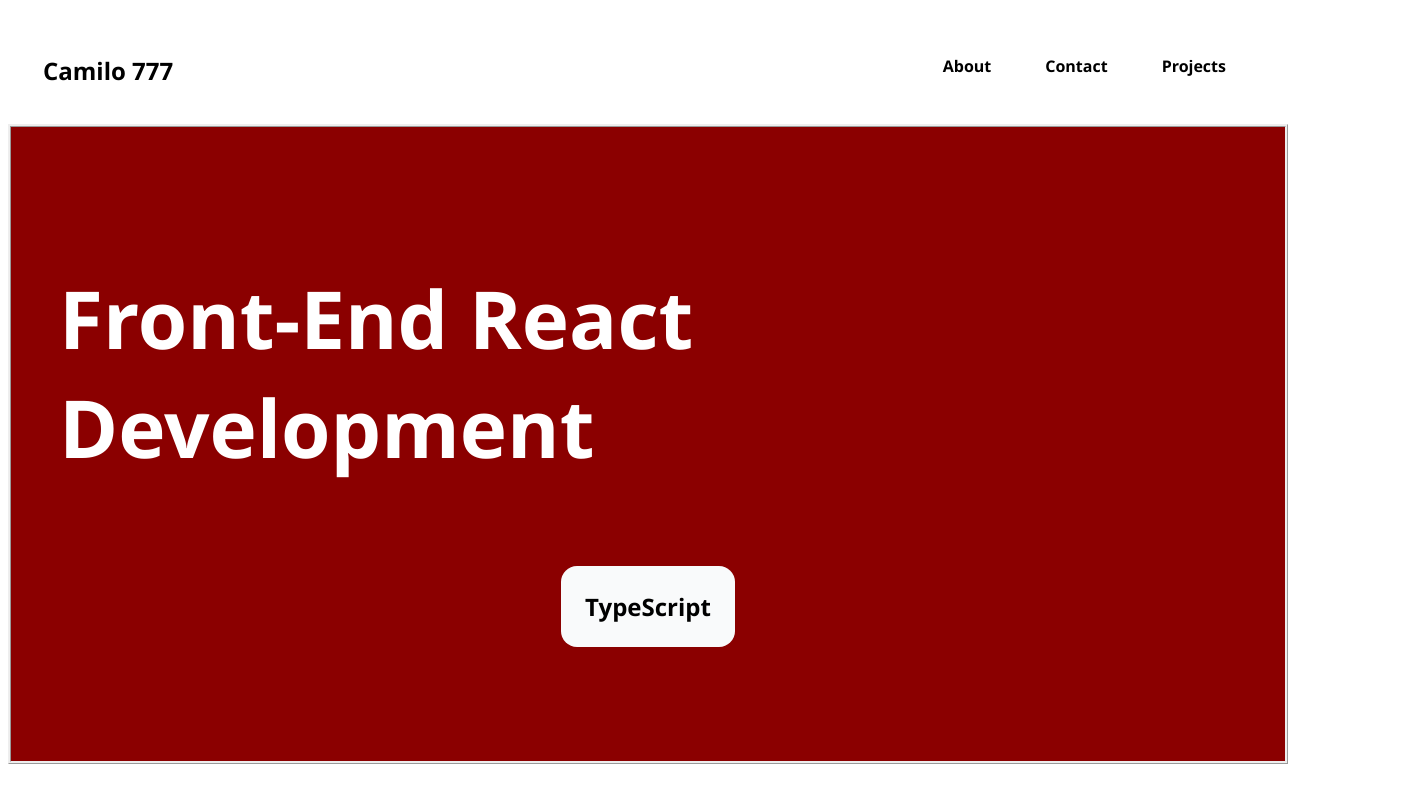
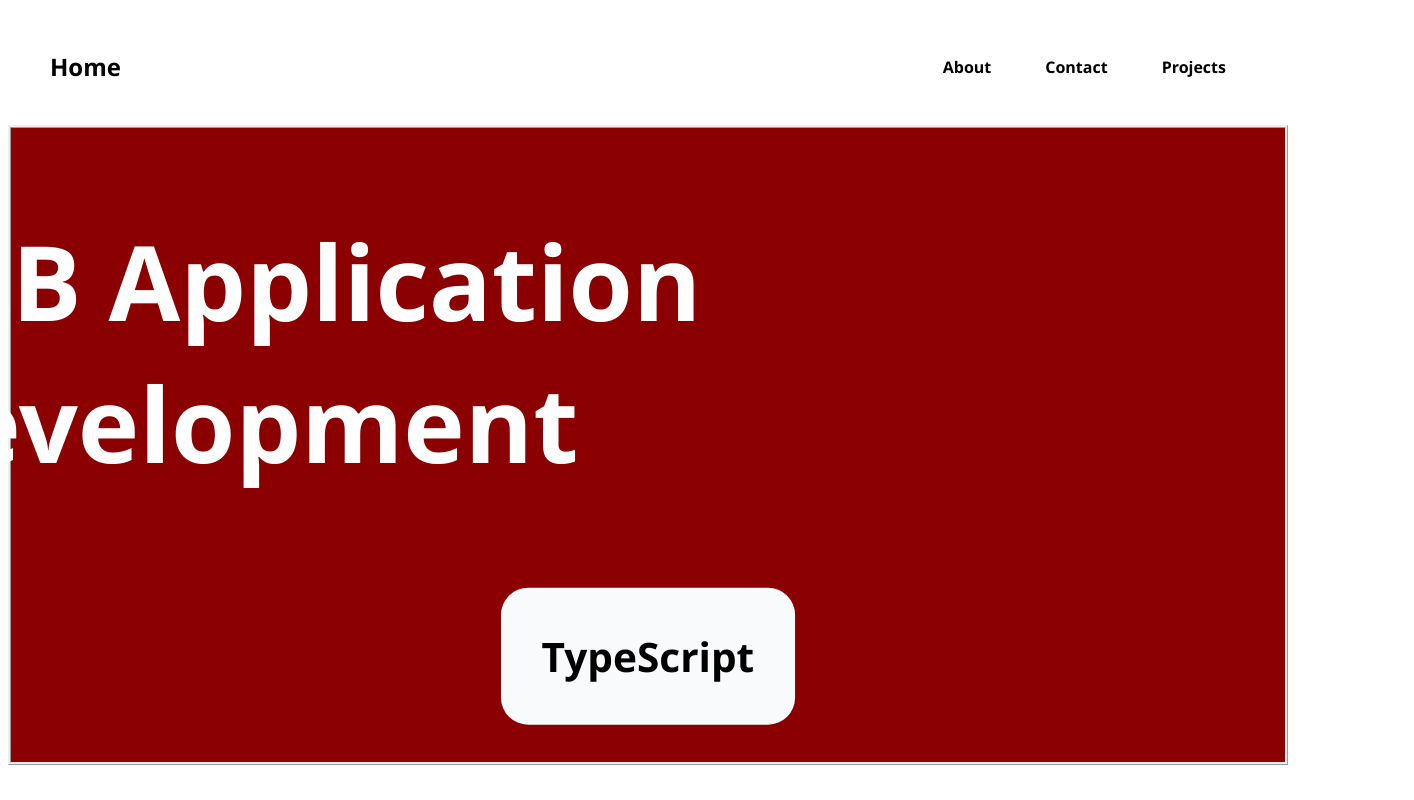
Before and after one commit to fullstacknyc/portfolio, a Next.js app: page / in a window 1280 px wide. Shown: the top 800 px of the page, 1414 px wide, since content can reach past the window. Built offline with nearby package versions, Linux system fonts and the light colour scheme.

Commit message:
MVP, needs links to work

```diff
--- a/src/app/components/Header.tsx
+++ b/src/app/components/Header.tsx
@@ -5,7 +5,7 @@ function Header() {
 
     <header className="logoAndNav">
   <div className="navLogo">
-    <p>Camilo 777</p>
+    <p>Home</p>
   </div>
   <nav>
     <ul>
--- a/src/app/globals.css
+++ b/src/app/globals.css
@@ -21,9 +21,10 @@ nav {
 }
 
 .navLogo{
-  max-block-size: 45px;
-  padding:25px;
-  border-radius: 45px;
+  border-radius: 1rem;
+  margin: 1rem;
+  padding: 1rem;
+  max-height:fit-content;
 }
 .navLogo:hover {
   cursor: pointer;
@@ -106,6 +107,7 @@ footer {
   display: flex;
   flex-direction: column;
   align-items: center;
+  scale: 1.3
 }
 .bodyContent h1 {
   color: white;
--- a/src/app/layout.tsx
+++ b/src/app/layout.tsx
@@ -5,7 +5,7 @@ import Footer from "./components/Footer";
 import "./globals.css";
 
 export const metadata: Metadata = {
-  title: "Camilo | Next.js Portfolio",
+  title: "Business To Business Development",
   description:
     "Portfolio of Camilo, a full-stack developer specializing in Next.js, TypeScript, Tailwind, AWS, Linux, and Kubernetes.",
   keywords: [
@@ -20,7 +20,7 @@ export const metadata: Metadata = {
   authors: [{ name: "Camilo" }],
   creator: "Camilo",
   openGraph: {
-    title: "Camilo | Next.js Portfolio",
+    title: "Business To Business Development",
     description:
       "Portfolio of Camilo, a full-stack developer specializing in Next.js, TypeScript, Tailwind, AWS, Linux, and Kubernetes.",
     type: "website",
--- a/src/app/page.tsx
+++ b/src/app/page.tsx
@@ -23,7 +23,7 @@ export default function Home() {
   return (
     <main>
       <div className="intro">
-        <h1>Front-End React Development</h1>
+      <h1>B2B Application Development</h1>
       <SkillRotator skills={skillset} interval={3000} />
       </div>
     </main>
```
